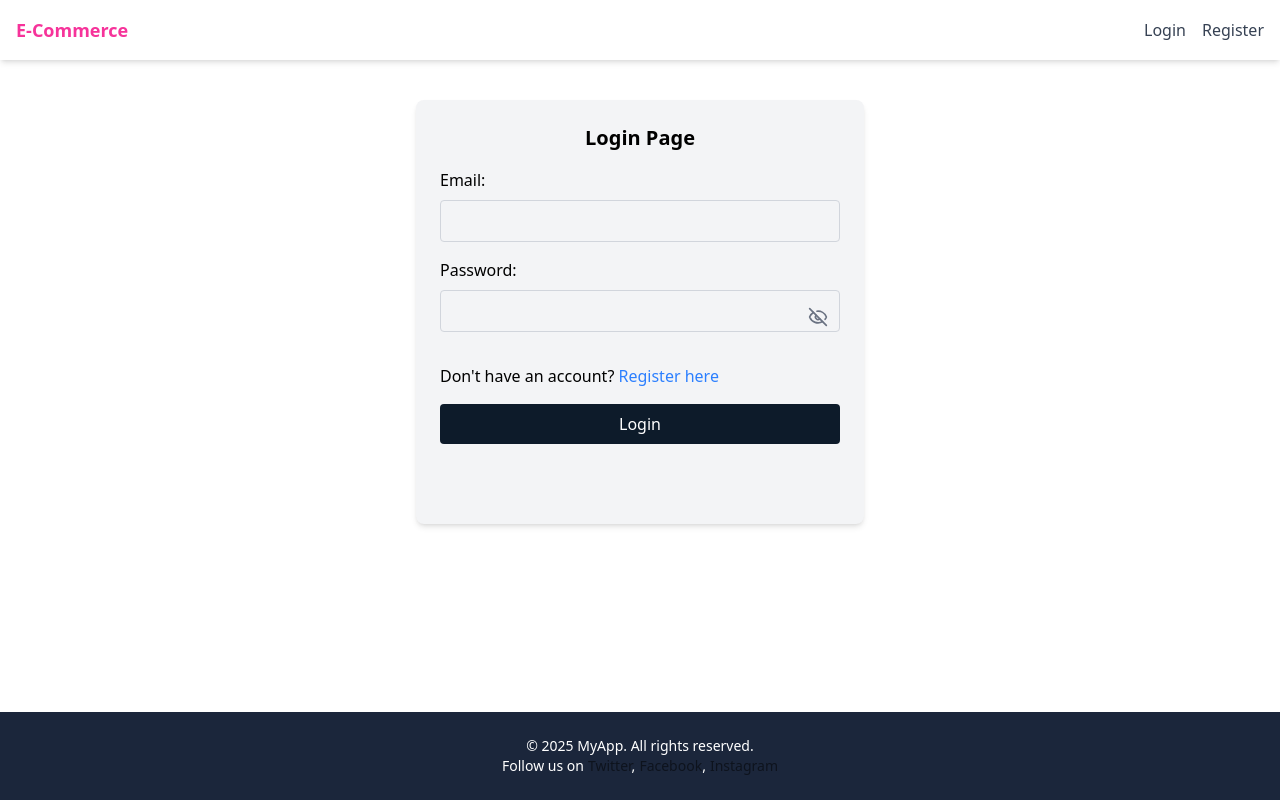
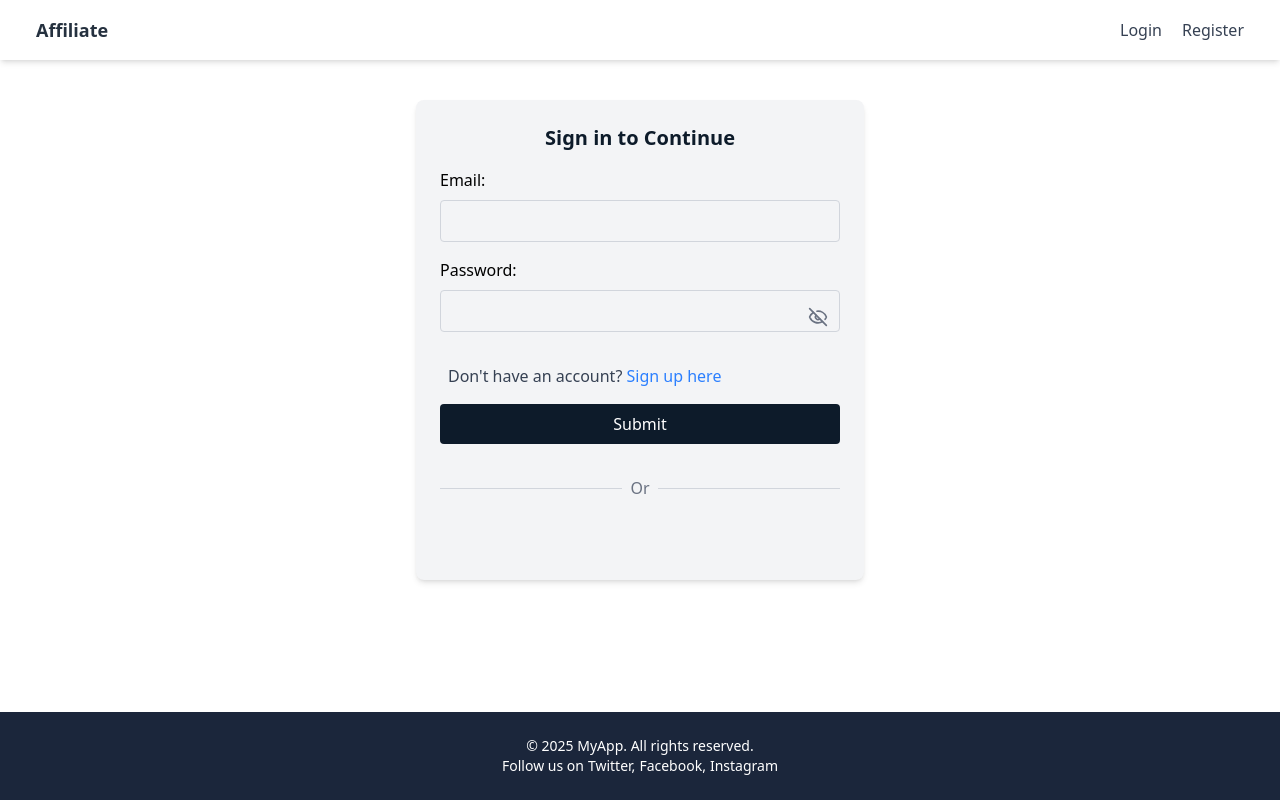
Before and after one commit to badampudimahesh2005/pep_MERN, a React (Vite) app in the folder client/: page /login in a window 1280 px wide. Built offline with nearby package versions, Linux system fonts and the light colour scheme; no server answers.

Commit message:
some ui changes

```diff
--- a/client/src/App.jsx
+++ b/client/src/App.jsx
@@ -1,14 +1,17 @@
 import { Routes, Route, Navigate } from 'react-router-dom'
-import Login from './components/Login'
-import Register from './components/Register'
+import {  useEffect } from 'react'
+import axios from 'axios'
+
+
+import Login from './pages/Login'
+import Register from './pages/Register'
 import AppLayout from './layout/AppLayout'
 import Dashboard from './pages/Dashboard'
-import {  useEffect } from 'react'
-import axios from 'axios'
 
 import {useDispatch, useSelector} from 'react-redux'
 import { setUser } from './store/slices/userSlice'
 import SERVER_URL from './utils'
+import Home from './pages/Home'
 
 const App = () => {
 
@@ -25,7 +28,6 @@ const App = () => {
         dispatch(setUser(response.data.userDetails));
       }
     } catch (error) {
-      console.error('Error checking user login status:', error);
       dispatch(setUser(null));
     }
   };
@@ -37,7 +39,12 @@ const App = () => {
 
   return (
     <Routes>
-      <Route path="/" element={<AppLayout> <h1 className="text-2xl text-center mt-10">Welcome to the Home Page</h1> </AppLayout>} />
+
+      <Route path="/" element={
+        <AppLayout>
+          <Home />
+        </AppLayout>
+      } />
 
       <Route path="/login" element={
         userDetails
@@ -47,11 +54,19 @@ const App = () => {
           </AppLayout>
         } />
 
-      <Route path="/register" element={userDetails? <Navigate to='/dashboard' /> : <AppLayout> <Register /> </AppLayout>} />
+      <Route path="/register" element={
+        userDetails
+        ? <Navigate to='/dashboard' />
+        : <AppLayout>
+          <Register />
+        </AppLayout>
+      } />
 
       <Route path='/dashboard' element={
         userDetails
-        ? <AppLayout> <Dashboard /> </AppLayout>
+        ? <AppLayout>
+          <Dashboard />
+        </AppLayout>
         : <Navigate to='/login' />
       } />
 
--- /dev/null
+++ b/client/src/components/Dropdown.jsx
@@ -0,0 +1,71 @@
+import { useState, useRef, useEffect } from 'react';
+import SERVER_URL from '../utils';
+import { useDispatch, useSelector } from 'react-redux';
+import { Link, useNavigate } from 'react-router-dom';
+import axios from 'axios';
+import { clearUser } from '../store/slices/userSlice';
+import { ChevronDown, EllipsisVertical } from 'lucide-react';
+
+
+export default function Dropdown() {
+  const [isOpen, setIsOpen] = useState(false);
+  const dropdownRef = useRef();
+
+  const dispatch = useDispatch();
+  const navigate = useNavigate();
+
+  const user=useSelector((state) => state.user);
+
+  // Close dropdown on outside click
+  useEffect(() => {
+    const handleClickOutside = (event) => {
+      if (dropdownRef.current && !dropdownRef.current.contains(event.target)) {
+        setIsOpen(false);
+      }
+    };
+    document.addEventListener('mousedown', handleClickOutside);
+    return () => document.removeEventListener('mousedown', handleClickOutside);
+  }, []);
+
+
+   const handleLogout = async () => {
+    try {
+    const response = await axios.post(`${SERVER_URL}/auth/logout`, {}, { withCredentials: true });
+    console.log("Logout successful", response.data);
+    dispatch(clearUser());
+    navigate("/");
+
+    } catch (error) {
+      console.error("Logout failed", error);
+    }
+  }
+
+  return (
+    <div className="relative inline-block text-left" ref={dropdownRef}>
+      <button
+        onClick={() => setIsOpen(!isOpen)}
+        className="inline-flex items-center gap-2 rounded-md bg-white px-2 py-1 text-sm font-medium text-gray-700 shadow ring-1 ring-gray-300/50 hover:bg-gray-50"
+      >
+        {user ? user.username.split(" ")[0] : 'User'}
+        <span className="text-gray-500/75"><EllipsisVertical /></span>
+      </button>
+
+      {isOpen && (
+        <div className="absolute right-0 z-10 mt-2 w-48 rounded-md bg-white shadow-lg ring-1 ring-black/5">
+          <ul className="py-1 text-sm text-gray-700">
+            <li>
+              <a href="#" className="block px-4 py-2 hover:bg-gray-100">Account settings</a>
+            </li>
+            <li>
+              <Link to='/dashboard' className="block px-4 py-2 hover:bg-gray-100">Dashboard</Link>
+            </li>
+
+            <li>
+              <button onClick={handleLogout} className="w-full text-left px-4 py-2 hover:bg-gray-100">Sign out</button>
+            </li>
+          </ul>
+        </div>
+      )}
+    </div>
+  );
+}
--- a/client/src/components/Footer.jsx
+++ b/client/src/components/Footer.jsx
@@ -1,18 +1,16 @@
 
 const Footer = () => {
   return (
-    <>
-    <div className="bg-[#1b263b] text-white p-6 mt-10  bottom-0 fixed w-full">
+    <div className="bg-[#1b263b] text-white p-6 mt-10 fixed bottom-0 w-full">
         <div className="container mx-auto text-center">
             <p className="text-sm">© {new Date().getFullYear()} MyApp. All rights reserved.</p>
             <p className="text-sm">Follow us on
-            <a href="https://twitter.com" className="text-black/50 hover:underline ml-1">Twitter</a>,
-            <a href="https://facebook.com" className="text-black/50 hover:underline ml-1">Facebook</a>,
-            <a href="https://instagram.com" className="text-black/50 hover:underline ml-1">Instagram</a>
+            <a href="https://twitter.com" className="text-white hover:underline ml-1">Twitter</a>,
+            <a href="https://facebook.com" className="text-white hover:underline ml-1">Facebook</a>,
+            <a href="https://instagram.com" className="text-white hover:underline ml-1">Instagram</a>
             </p>
         </div>
     </div>
-    </>
   )
 }
 
--- a/client/src/components/Header.jsx
+++ b/client/src/components/Header.jsx
@@ -4,47 +4,31 @@ import { Link, useNavigate } from "react-router-dom"
 import SERVER_URL from "../utils";
 
 import { clearUser } from "../store/slices/userSlice";
+import Dropdown from "./Dropdown";
 
 
 
 const Header = () => {
 
   const user = useSelector((state) => state.user);
-  const dispatch = useDispatch();
-
-  const navigate = useNavigate();
-  const handleLogin = async () => {
-    try {
-    const response = await axios.post(`${SERVER_URL}/auth/logout`, {}, { withCredentials: true });
-    console.log("Logout successful", response.data);
-    dispatch(clearUser());
-    navigate("/");
-
-    } catch (error) {
-      console.error("Logout failed", error);
-    }
-  }
-
 
   return (
     <>
 
     <nav className="bg-white p-4 shadow-md">
-      <div className="container mx-auto flex justify-between items-center">
-        <div className="text-pink-500 text-lg font-bold">
-          <Link to="/" >E-Commerce</Link>
+      <div className="container flex justify-between items-center px-5 mx-auto">
+        <div className="text-[#0d1b2a]/90 text-lg font-bold">
+          <Link to="/" >Affiliate</Link>
         </div>
-        <div className="space-x-4">
+        <div className="space-x-5">
 
           {user ?
-            <>
-              <Link to="/dashboard" className="text-gray-700 hover:text-pink-500">Dashboard</Link>
-              <button onClick={handleLogin} className="text-gray-700 hover:text-pink-500">Logout</button>
-            </>
+              <Dropdown />
+
           :(
             <>
-              <Link to="/login" className="text-gray-700 hover:text-pink-500">Login</Link>
-              <Link to="/register" className="text-gray-700 hover:text-pink-500">Register</Link>
+              <Link to="/login" className="text-gray-700 hover:text-[#0d1b2a]">Login</Link>
+              <Link to="/register" className="text-gray-700 hover:text-[#0d1b2a]">Register</Link>
             </>
           )}
 
--- a/client/src/pages/Dashboard.jsx
+++ b/client/src/pages/Dashboard.jsx
@@ -1,7 +1,9 @@
 
 const Dashboard = () => {
   return (
-    <div>Dashboard</div>
+    <div className="text-center py-4">
+      <div>User Dashboard</div>
+    </div>
   )
 }
 
--- /dev/null
+++ b/client/src/pages/Home.jsx
@@ -0,0 +1,10 @@
+
+const Home = () => {
+  return (
+    <div className="text-2xl text-center mt-10">
+        Welcome to the Affiliate Home Page
+    </div>
+  )
+}
+
+export default Home
--- a/client/src/components/Login.jsx
+++ b/client/src/pages/Login.jsx
@@ -1,5 +1,5 @@
 import { useState } from "react";
-import { Link, useNavigate } from "react-router-dom";
+import { Link } from "react-router-dom";
 import axios from "axios";
 import { Eye, EyeOff } from "lucide-react";
 import {GoogleOAuthProvider, GoogleLogin} from '@react-oauth/google';
@@ -19,7 +19,6 @@ const Login = () => {
 
   const [error, setError] = useState(null);
 
-  const navigate = useNavigate();
 
   const handleChange = (e) => {
     const { name, value } = e.target;
@@ -87,7 +86,7 @@ const Login = () => {
 
   return (
     <div className="bg-gray-100 p-6 rounded-lg shadow-md max-w-md mx-auto mt-10 ">
-      <h1 className="text-xl text-center font-bold mb-4">Login Page</h1>
+      <h1 className="text-xl text-center font-bold mb-4 text-[#0d1b2a]">Sign in to Continue</h1>
       <form onSubmit={handleSubmit} className="flex flex-col">
 
         <label className="block mb-2">Email:</label>
@@ -116,8 +115,17 @@ const Login = () => {
         </button>
        </div>
         {error && <p className="text-red-500 mb-4">{error}</p>}
-        <Link to="/register" className=" mb-4">Don't have an account?<span className="text-blue-500 hover:underline"> Register here</span></Link>
-        <button type="submit" className="bg-[#0d1b2a] text-white p-2 rounded cursor-pointer hover:bg-gray-700 mb-4">Login</button>
+        <Link to="/register" className=" mb-4 ml-2 text-gray-700">Don't have an account?<span className="text-blue-500 hover:underline"> Sign up here</span></Link>
+        <button type="submit" className="bg-[#0d1b2a] text-white p-2 rounded cursor-pointer hover:bg-gray-700 mb-4">Submit</button>
+
+      </form>
+
+     <div>
+      <div className="flex items-center justify-center my-4">
+        <hr className="flex-grow border-gray-300" />
+        <span className="mx-2 text-gray-500">Or</span>
+        <hr className="flex-grow border-gray-300" />
+      </div>
         <GoogleOAuthProvider clientId={import.meta.env.VITE_GOOGLE_CLIENT_ID}>
           <GoogleLogin
             onSuccess={handleGoogleSignIn}
@@ -125,7 +133,8 @@ const Login = () => {
             className="mt-4"
           />
         </GoogleOAuthProvider>
-      </form>
+     </div>
+
     </div>
   );
 };
--- a/client/src/components/Register.jsx
+++ b/client/src/pages/Register.jsx
@@ -6,6 +6,7 @@ import { setUser } from '../store/slices/userSlice';
 import { useDispatch } from 'react-redux';
 import SERVER_URL from '../utils';
 import { Link } from 'react-router-dom';
+import { GoogleLogin, GoogleOAuthProvider } from '@react-oauth/google';
 
 
 
@@ -69,9 +70,24 @@ const Register = () => {
     });
   };
 
+
+   const handleGoogleSignIn = async (authResponse) => {
+    try {
+      const response = await axios.post(`${SERVER_URL}/auth/google-login`, {
+        idToken: authResponse.credential
+      }, { withCredentials: true });
+      console.log('Google login successful:', response.data);
+      dispatch(setUser(response.data.userDetails));
+      setError(null);
+    } catch (error) {
+      console.error('Google login failed:', error);
+      setError('Something went wrong with Google login');
+    }
+  }
+
   return (
     <div className='bg-gray-100 p-6 rounded-lg shadow-md max-w-md mx-auto mt-10 '>
-      <h1 className='text-xl text-center mb-4 font-bold'>Register</h1>
+      <h1 className='text-xl text-center mb-4 font-bold text-[#0d1b2a]'>Sign up with a new account</h1>
       <form onSubmit={handleSubmit} className='flex flex-col '>
 
         <label htmlFor="username" className='block mb-2'>Name:</label>
@@ -119,10 +135,26 @@ const Register = () => {
         </div>
 
         {error && <p className='text-red-500 mb-4'>{error}</p>}
-         <Link to="/login" className=" mb-4">Already have an account?<span className="text-blue-500 hover:underline"> Login here</span></Link>
-        <button type="submit" className='bg-[#0d1b2a] text-white p-2 rounded hover:bg-gray-700 cursor-pointer'>Register</button>
+         <Link to="/login" className=" mb-4 text-gray-700 ml-2">Already have an account?<span className="text-blue-500 hover:underline"> Sign In here</span></Link>
+        <button type="submit" className='bg-[#0d1b2a] text-white p-2 rounded hover:bg-gray-700 cursor-pointer'>Sign Up</button>
 
       </form>
+
+       <div>
+      <div className="flex items-center justify-center my-4">
+        <hr className="flex-grow border-gray-300" />
+        <span className="mx-2 text-gray-500">Or</span>
+        <hr className="flex-grow border-gray-300" />
+      </div>
+        <GoogleOAuthProvider clientId={import.meta.env.VITE_GOOGLE_CLIENT_ID}>
+          <GoogleLogin
+            onSuccess={handleGoogleSignIn}
+            onError={() => setError('Google login failed')}
+            className="mt-2"
+          />
+        </GoogleOAuthProvider>
+     </div>
+
     </div>
   )
 }
```
Also changed, not shown: 1 other file (tests, documents, lock files or other folders).
